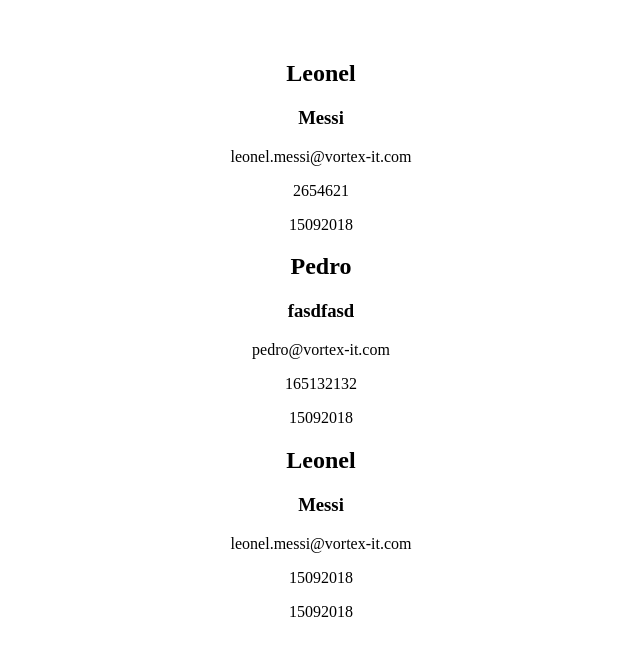
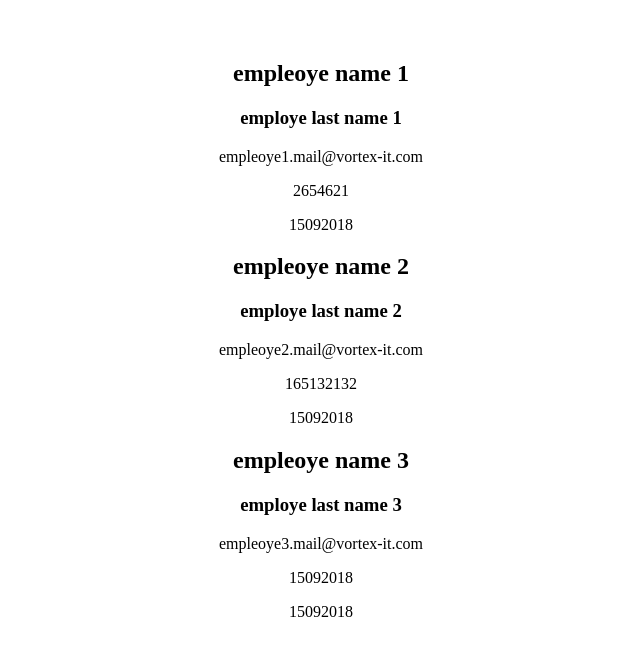
Before and after one commit to juanlujan22/proyectoUnoVortex-ListaRecursosHumanos, a React (Vite) app in the folder app_recursosHumanosVortex/: page / in a window 1280 px wide. Shown: the top 656 px of the page, without its empty margins (319-959 px from the left). Built offline with nearby package versions, Linux system fonts and the light colour scheme.

Commit message:
adecuacion de initialState

```diff
--- a/app_recursosHumanosVortex/src/components/EmployeList.jsx
+++ b/app_recursosHumanosVortex/src/components/EmployeList.jsx
@@ -6,7 +6,7 @@
   return (
     <div>
         {employes.map( (empleado) => {
-           return <div>
+           return <div key={empleado.employe_id}>
                     <h2>{empleado.first_name}</h2>
                     <h3>{empleado.last_name}</h3>
                     <p> {empleado.email} </p>
--- a/app_recursosHumanosVortex/src/features/recursosHumanosSlice.js
+++ b/app_recursosHumanosVortex/src/features/recursosHumanosSlice.js
@@ -2,9 +2,9 @@
 
 const initialState= [{
     employe_id: "1",
-    first_name: "Leonel",
-    last_name: "Messi",
-    email: "leonel.messi@vortex-it.com",
+    first_name: "empleoye name 1",
+    last_name: "employe last name 1",
+    email: "empleoye1.mail@vortex-it.com",
     phone_number: "2654621",
     hire_date: "15092018",
     salary:"180000",
@@ -12,9 +12,9 @@
 },
 {
     employe_id: "2",
-    first_name: "Pedro",
-    last_name: "fasdfasd",
-    email: "pedro@vortex-it.com",
+    first_name: "empleoye name 2",
+    last_name: "employe last name 2",
+    email: "empleoye2.mail@vortex-it.com",
     phone_number: "165132132",
     hire_date: "15092018",
     salary:"180000",
@@ -22,9 +22,9 @@
 },
 {
     employe_id: "3",
-    first_name: "Leonel",
-    last_name: "Messi",
-    email: "leonel.messi@vortex-it.com",
+    first_name: "empleoye name 3",
+    last_name: "employe last name 3",
+    email: "empleoye3.mail@vortex-it.com",
     phone_number: "15092018",
     hire_date: "15092018",
     salary:"180000",
```
